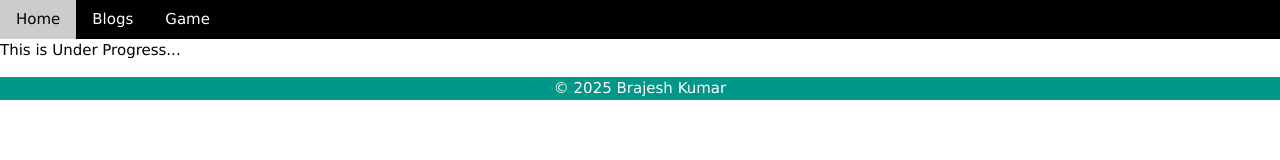
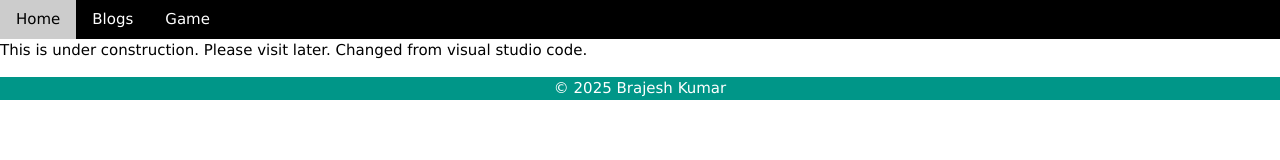
Before and after one commit to coolbkv/home, a plain HTML site: page blogs.html in a window 1280 px wide. Drawn offline with nearby package versions, Linux system fonts and the light colour scheme.

Commit message:
Update blogs.html

```diff
--- a/blogs.html
+++ b/blogs.html
@@ -13,7 +13,7 @@
 	<a href="index.html" class="w3-bar-item w3-button">Game</a>
 </header>
 
-    This is Under Progress...
+    This is under construction. Please visit later. Changed from visual studio code.
 
 <footer class="w3-container w3-teal w3-center w3-margin-top">
   &copy; <span id="copyrightYear"></span> Brajesh Kumar
```
